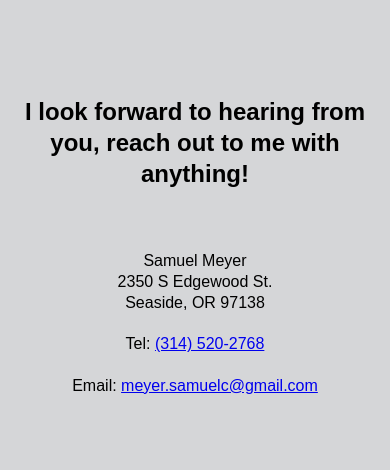
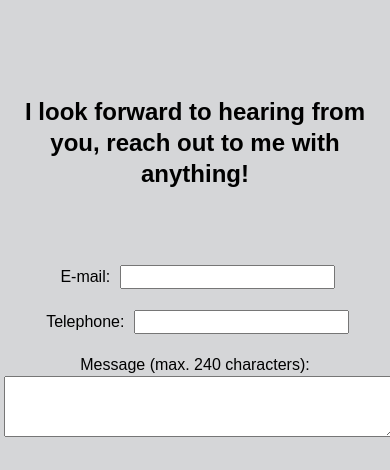
Before and after one commit to s-c-meyer/Achievement-1-Project, a plain HTML site: page contact.html in a window 390 px wide. Shown: the part 271-741 px from the top of the page. Drawn offline with nearby package versions, Linux system fonts and the light colour scheme; a web font is replaced by a local one.

Commit message:
Removed identifying information
Removed my address / phone number / email from the contact page.

```diff
--- a/contact.html
+++ b/contact.html
@@ -43,13 +43,7 @@
         <div class="contact-profile">
 
             <div class="profile__content"> <!--my address along with contact info (email/phone)-->
-                <h2>I look forward to hearing from you, reach out to me with anything! </h2><br><br>
-                Samuel Meyer<br>
-                2350 S Edgewood St.<br>
-                Seaside, OR 97138<br>
-                <br>
-                <span>Tel: <a href="tel:3145202768">(314) 520-2768</a></span><br>
-                <span>Email: <a href="mailto:meyer.samuelc@gmail.com">meyer.samuelc@gmail.com</a></span><br>
+                <h2>I look forward to hearing from you, reach out to me with anything! </h2>
             </div>
 
             <div class="profile--centered"> <!--this creates a form for contacting me where you can input your email and phone number to be reached out, along with verification for email addresses and phone numbers-->
```
